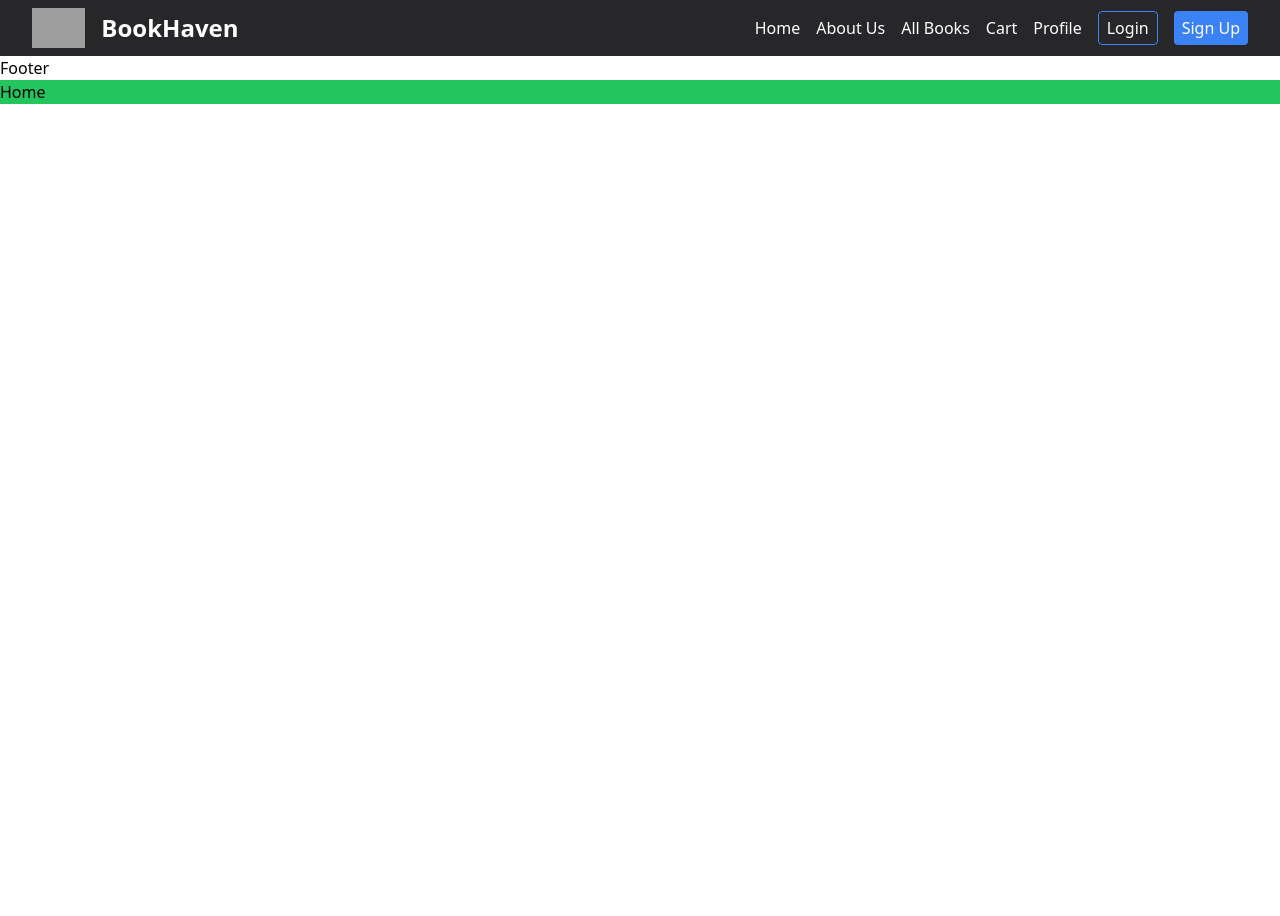
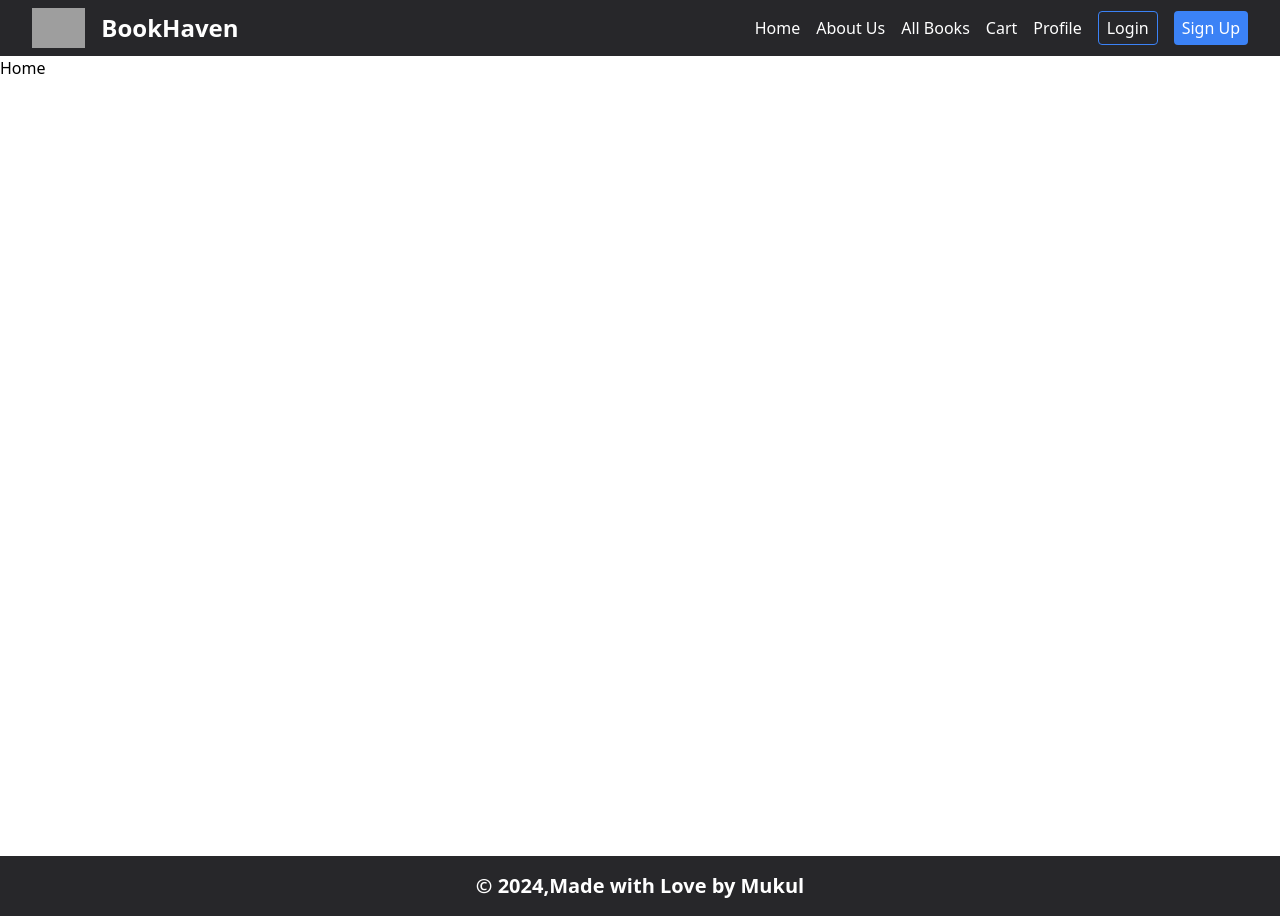
Before and after one commit to mukul-anand-bhatt/Book-Haven, a React (Vite) app in the folder frontend/: page / in a window 1280 px wide. Before the commit the page ends 800 px from the top, so only its background shows below. Built offline with nearby package versions, Linux system fonts and the light colour scheme; grey boxes are pictures that could not be loaded.

Commit message:
added footer!!

```diff
--- a/frontend/src/App.jsx
+++ b/frontend/src/App.jsx
@@ -9,9 +9,8 @@ export default function App() {
   return (
     <div>
       <Navbar/>
+      <Home/>
       <Footer/>
-      <Home/>
-
     </div>
   );
 }
--- a/frontend/src/components/Footer/Footer.jsx
+++ b/frontend/src/components/Footer/Footer.jsx
@@ -3,8 +3,8 @@ import React from "react"
 
 export default function app(){
     return (
-        <div>
-            Footer
-        </div>
+        <div className="bg-zinc-800 text-white px-8 py-4" >
+            <h1 className="text-xl font-semibold text-center">&copy; 2024,Made with Love by Mukul</h1>
+            </div>
     )
 }
--- a/frontend/src/pages/home.jsx
+++ b/frontend/src/pages/home.jsx
@@ -2,7 +2,7 @@ import React from "react";
 
 export default function app(){
     return(
-        <div className="bg-green-500">
+        <div className="h-screen">
             Home
         </div>
     )
```
